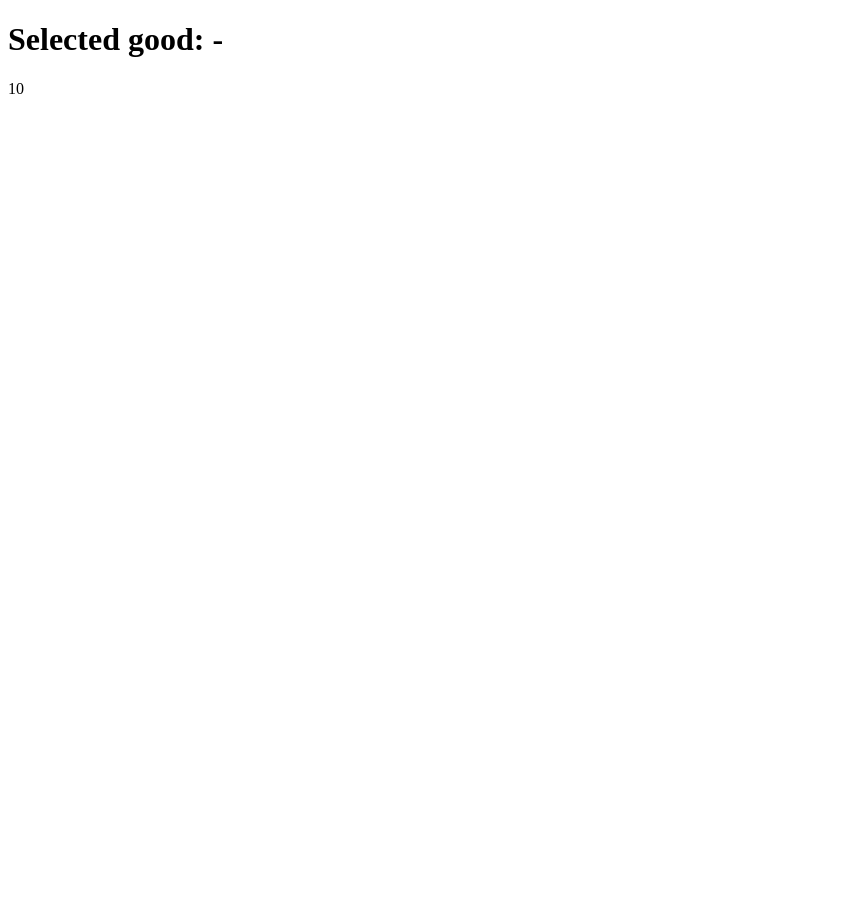
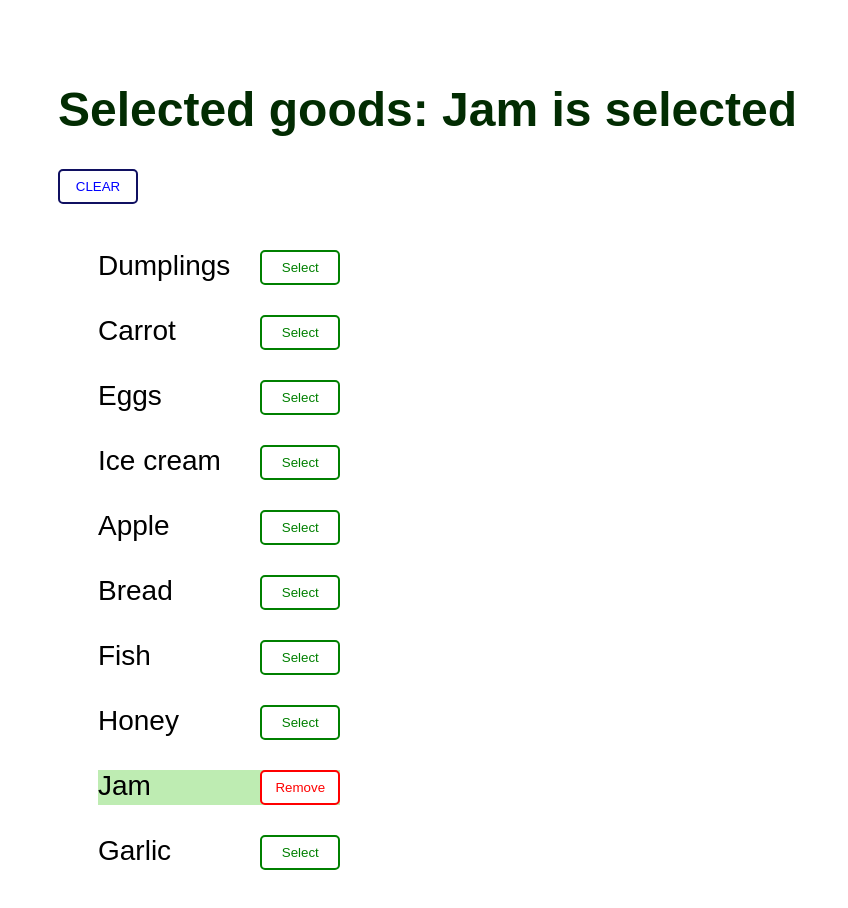
Before and after one commit to mate-academy/react_goods-selector, a React (Create React App) app: page / in a window 1280 px wide. Shown: the top 908 px of the page, without its empty margins (0-848 px from the left). Before the commit the page ends 800 px from the top, so only its background shows below. Built offline with nearby package versions, Linux system fonts and the light colour scheme.

Commit message:
Goods list was created

```diff
--- a/package.json
+++ b/package.json
@@ -7,7 +7,9 @@
   "license": "GPL-3.0",
   "dependencies": {
     "@cypress/react": "^5.12.4",
+    "@types/classnames": "^2.3.1",
     "bulma": "^0.9.3",
+    "classnames": "^2.3.1",
     "react": "^17.0.2",
     "react-dom": "^17.0.2",
     "react-scripts": "^4.0.3"
@@ -17,7 +19,7 @@
     "@mate-academy/cypress-tools": "^1.0.4",
     "@mate-academy/eslint-config-react": "*",
     "@mate-academy/eslint-config-react-typescript": "*",
-    "@mate-academy/scripts": "^1.2.1",
+    "@mate-academy/scripts": "^1.2.3",
     "@mate-academy/students-ts-config": "*",
     "@mate-academy/stylelint-config": "*",
     "@types/node": "^17.0.23",
--- a/src/App.scss
+++ b/src/App.scss
@@ -1 +1,69 @@
 // styles go here
+html {
+  font-family: Arial, sans-serif;
+  padding: 50px;
+}
+
+.App {
+  &__title {
+    font-size: 48px;
+    color: rgb(2, 44, 2);
+  }
+
+  &__list {
+    max-width: max-content;
+    list-style: none;
+  }
+
+  &__link {
+    display: flex;
+    justify-content: space-between;
+    font-size: 28px;
+    margin-bottom: 30px;
+  }
+
+  &__button {
+    color: green;
+    background-color: #fff;
+    border: 2px solid green;
+    border-radius: 5px;
+    outline: none;
+    margin-left: 30px;
+    width: 80px;
+    height: 35px;
+    cursor: pointer;
+
+    &:hover {
+      background-color: rgb(189, 231, 189);
+    }
+  }
+}
+
+.buttonRemove {
+  cursor: pointer;
+  color: red;
+  border-color: red;
+
+  &:hover {
+    background-color: rgb(243, 217, 217);
+  }
+}
+
+.selected {
+  background-color: rgb(190, 236, 178);
+}
+
+.Clear__button {
+  width: 80px;
+  height: 35px;
+  margin-bottom: 30px;
+  border: 2px solid rgb(16, 16, 97);
+  border-radius: 5px;
+  text-transform: uppercase;
+  color: blue;
+  background-color: #fff;
+
+  &:hover {
+    background-color: rgb(164, 194, 211);
+  }
+}
--- a/src/App.tsx
+++ b/src/App.tsx
@@ -1,5 +1,6 @@
 import React from 'react';
 import './App.scss';
+import classNames from 'classnames';
 
 const goodsFromServer: string[] = [
   'Dumplings',
@@ -14,11 +15,116 @@ const goodsFromServer: string[] = [
   'Garlic',
 ];
 
-const App: React.FC = () => (
-  <div className="App">
-    <h1>Selected good: -</h1>
-    {goodsFromServer.length}
-  </div>
-);
+type State = {
+  selectedGood: string[];
+};
 
-export default App;
+type Props = {};
+
+export class App extends React.Component<Props, State> {
+  state = {
+    selectedGood: ['Jam'],
+  };
+
+  selectGood = (good: string) => {
+    this.setState((state) => ({
+      selectedGood: [...state.selectedGood, good],
+    }));
+  };
+
+  removeGood = (good: string) => {
+    this.setState((state) => {
+      const selectedGoods = state.selectedGood;
+      const index = selectedGoods.indexOf(good);
+
+      selectedGoods.splice(index, 1);
+
+      return { selectedGood: selectedGoods };
+    });
+  };
+
+  clearGoods = () => {
+    this.setState({ selectedGood: [] });
+  };
+
+  getText = (length: number, arr: string[]) => {
+    if (length === 1) {
+      return `Selected goods: ${arr[0]} is selected`;
+    }
+
+    if (length === 2) {
+      return `Selected goods: ${arr.join(' and ')} are selected`;
+    }
+
+    if (length > 2) {
+      const partWithoutLast = arr.slice(0, arr.length - 1);
+
+      return `Selected goods: ${partWithoutLast.join(', ')} and ${arr[arr.length - 1]} are selected`;
+    }
+
+    return 'Selected good: No goods selected';
+  };
+
+  getKey = (str: string) => {
+    let key = 0;
+
+    for (let i = 0; i < str.length; i += 1) {
+      key += str.charCodeAt(i);
+    }
+
+    return key.toString();
+  };
+
+  render() {
+    const { selectedGood } = this.state;
+
+    return (
+      <div className="App">
+        <h1 className="App__title">
+          {this.getText(selectedGood.length, selectedGood)}
+        </h1>
+        {selectedGood && (
+          <button
+            type="button"
+            onClick={() => this.clearGoods()}
+            className="Clear__button"
+          >
+            Clear
+          </button>
+        )}
+
+        <ul className="App__list">
+          {goodsFromServer.map((good) => {
+            const key = this.getKey(good);
+
+            return (
+              <li
+                className={classNames('App__link', {
+                  selected: selectedGood.includes(good),
+                })}
+                key={key}
+              >
+                <span>{good}</span>
+                <button
+                  className={classNames('App__button', {
+                    buttonRemove: selectedGood.includes(good),
+                  })}
+                  type="button"
+                  onClick={() => {
+                    if (selectedGood.includes(good)) {
+                      return this.removeGood(good);
+                    }
+
+                    return this.selectGood(good);
+                  }}
+                >
+                  {selectedGood.includes(good) ? 'Remove' : 'Select'}
+                </button>
+              </li>
+            );
+          })}
+        </ul>
+      </div>
+    );
+  }
+}
--- a/src/index.tsx
+++ b/src/index.tsx
@@ -1,5 +1,5 @@
 import ReactDOM from 'react-dom';
-import App from './App';
+import { App } from './App';
 
 ReactDOM.render(
   <App />,
```
Also changed, not shown: 2 other files (tests, documents, lock files or other folders).
